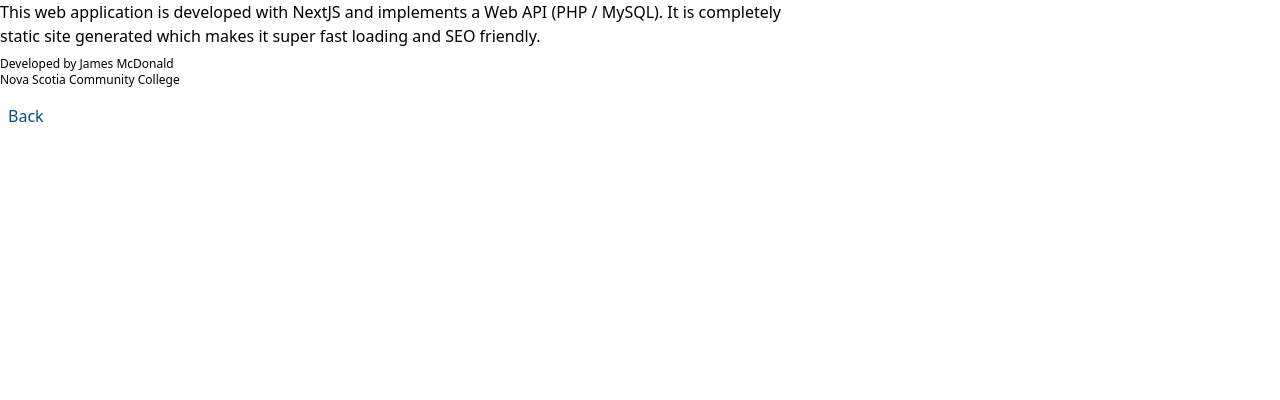
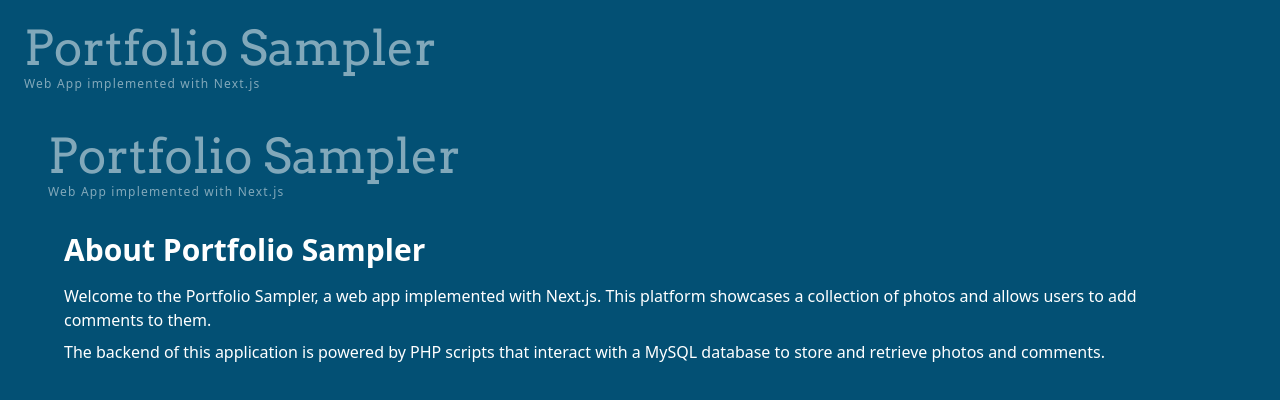
Before and after one commit to JJ2358/photoAlbumNextJS, a Next.js app in the folder client/: page /about in a window 1280 px wide. Shown: the top 400 px of the page. Built offline with nearby package versions, Linux system fonts and the light colour scheme.

Commit message:
Seting up Data interface and manger

```diff
--- /dev/null
+++ b/client/src/components/Layout.tsx
@@ -0,0 +1,23 @@
+import { PropsWithChildren } from "react";
+import Link from "next/link";
+import { useRouter, NextRouter } from "next/router";
+
+import { Arvo } from "next/font/google";
+const arvo = Arvo({weight: "400", subsets: ['latin']});
+
+export default function Layout({children}:PropsWithChildren) {
+
+    const router:NextRouter = useRouter();
+
+    return (
+        <div className="min-h-screen overflow-y bg-[#035074] text-white p-6">
+            <header className="col-span-2 opacity-50 pb-4">
+                <div className={`${arvo.className} font-bold text-5xl ${router.pathname != "/about" ? "hover:opacity-50" : ""} w-fit`}><Link href="/about">Portfolio Sampler</Link></div>
+                <div className="text-xs tracking-widest mt-1">Web App implemented with Next.js</div>
+            </header>
+            <main>
+                {children}
+            </main>
+        </div>
+    )
+}
--- a/client/src/pages/_app.tsx
+++ b/client/src/pages/_app.tsx
@@ -1,6 +1,11 @@
 import '@/styles/globals.css'
 import type { AppProps } from 'next/app'
+import Layout from "@/components/Layout"
 
 export default function App({ Component, pageProps }: AppProps) {
-  return <Component {...pageProps} />
+  return(
+      <Layout>
+        <Component {...pageProps} />
+      </Layout>
+  );
 }
--- a/client/src/pages/about.tsx
+++ b/client/src/pages/about.tsx
@@ -1,12 +1,17 @@
-import Link from "next/link";
+import Layout from '../components/Layout';
 
 export default function About() {
-    return(
-        <div className="max-w-[800px] pb-3">
-            <div>This web application is developed with NextJS and implements a Web API (PHP / MySQL). It is completely static site generated which makes it super fast loading and SEO friendly.</div>
-            <div className="mt-2 text-xs">Developed by James McDonald</div>
-            <div className="text-xs">Nova Scotia Community College</div>
-            <Link href="/"><input className="bg-white hover:opacity-50 text-[#035074] py-1 px-2 mt-3 rounded" type="button" value="Back" /></Link>
-        </div>
+    return (
+        <Layout>
+            <section className="p-4">
+                <h1 className="text-3xl font-bold mb-4">About Portfolio Sampler</h1>
+                <p className="mb-2">
+                    Welcome to the Portfolio Sampler, a web app implemented with Next.js. This platform showcases a collection of photos and allows users to add comments to them.
+                </p>
+                <p>
+                    The backend of this application is powered by PHP scripts that interact with a MySQL database to store and retrieve photos and comments.
+                </p>
+            </section>
+        </Layout>
     );
 }
```
Also changed, not shown: client/src/tools/samples.model.ts (+18 -13 lines), 1 other file (tests, documents, lock files or other folders).
